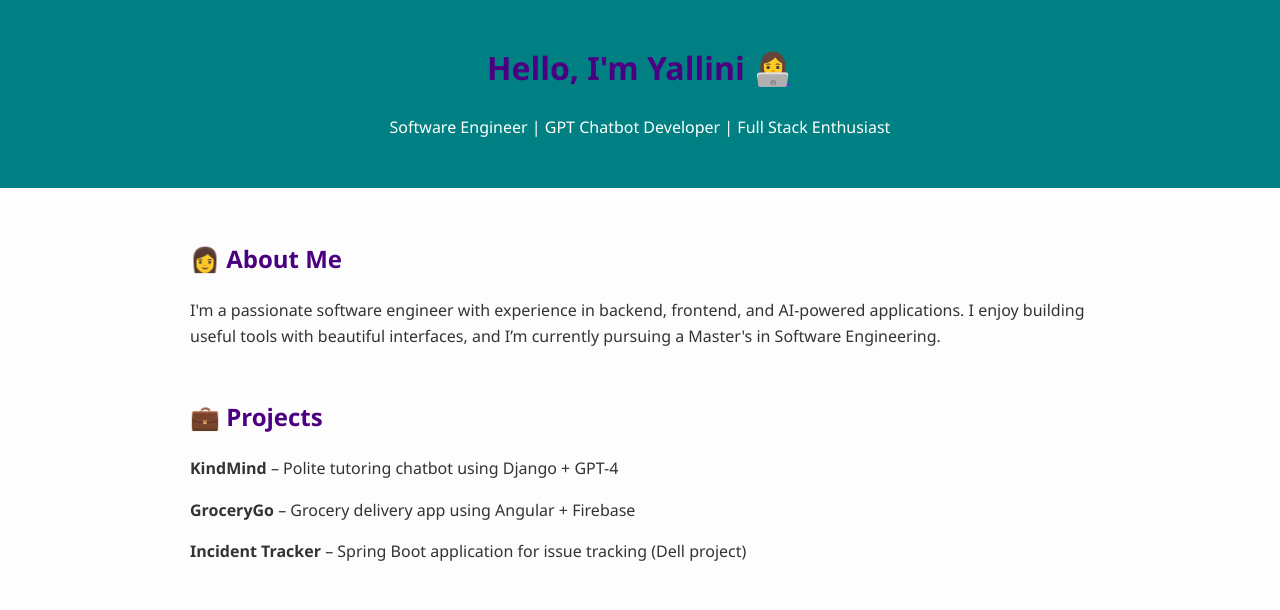
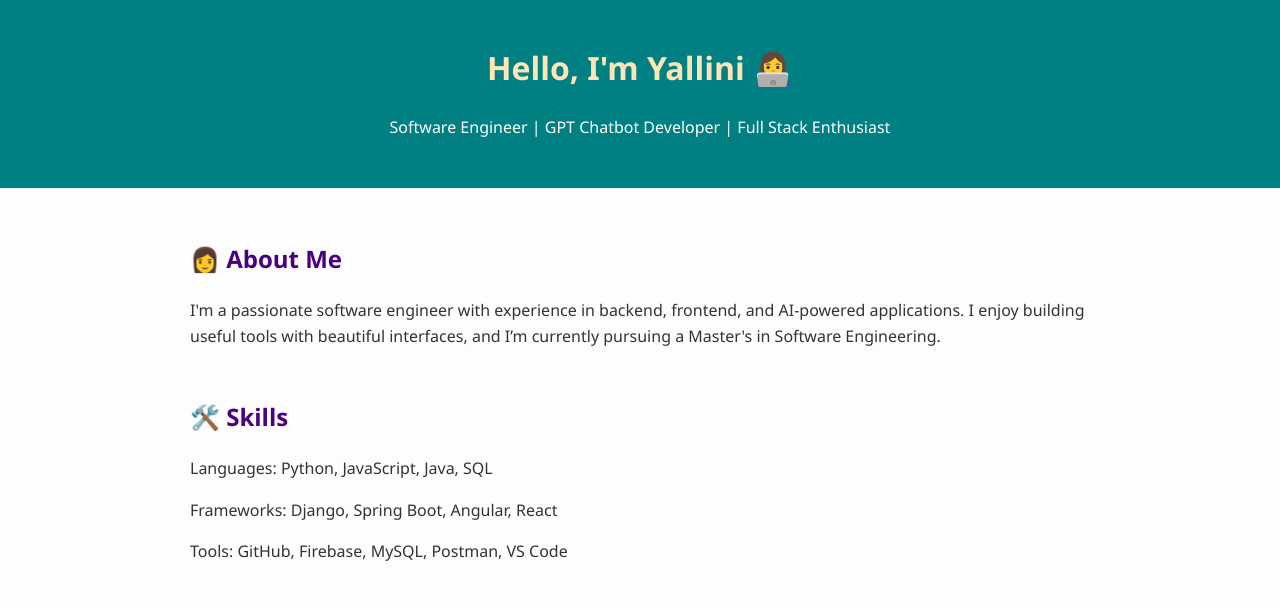
Before and after one commit to Yallini97/yallini.github.io, a plain HTML site: page index.html in a window 1280 px wide. Shown: the part 173-783 px from the top of the page. Drawn offline with Linux system fonts and the light colour scheme.

Commit message:
Update index.html

```diff
--- a/index.html
+++ b/index.html
@@ -39,9 +39,14 @@
       margin-bottom: 3rem;
     }
 
-    h1, h2 {
-      color: #4b0082;
+   h1 {
+    color: #FFE4B5;
     }
+
+  h2 {
+    color: #4b0082;
+    }
+
 
     a {
       color: #4b0082;
@@ -87,19 +92,6 @@
       <p>I'm a passionate software engineer with experience in backend, frontend, and AI-powered applications. I enjoy building useful tools with beautiful interfaces, and I’m currently pursuing a Master's in Software Engineering.</p>
     </section>
 
-    <section id="projects">
-      <h2>💼 Projects</h2>
-      <div class="project">
-        <strong>KindMind</strong> – Polite tutoring chatbot using Django + GPT-4
-      </div>
-      <div class="project">
-        <strong>GroceryGo</strong> – Grocery delivery app using Angular + Firebase
-      </div>
-      <div class="project">
-        <strong>Incident Tracker</strong> – Spring Boot application for issue tracking (Dell project)
-      </div>
-    </section>
-
     <section id="skills">
       <h2>🛠️ Skills</h2>
       <div class="skill">Languages: Python, JavaScript, Java, SQL</div>
```
